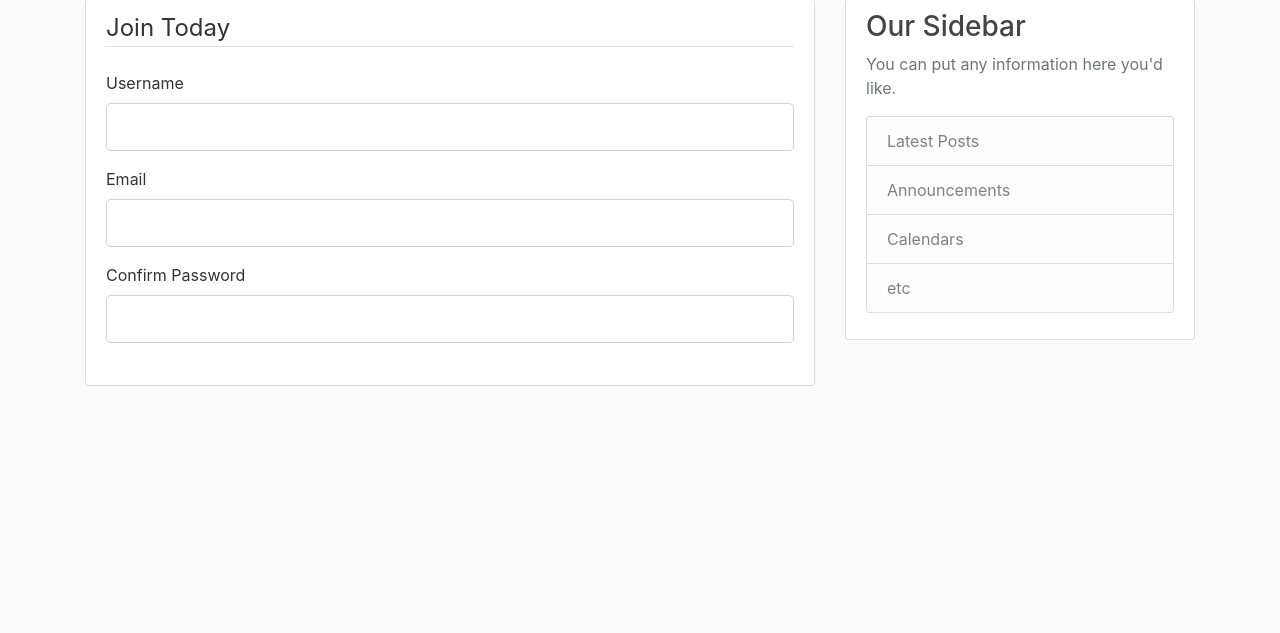
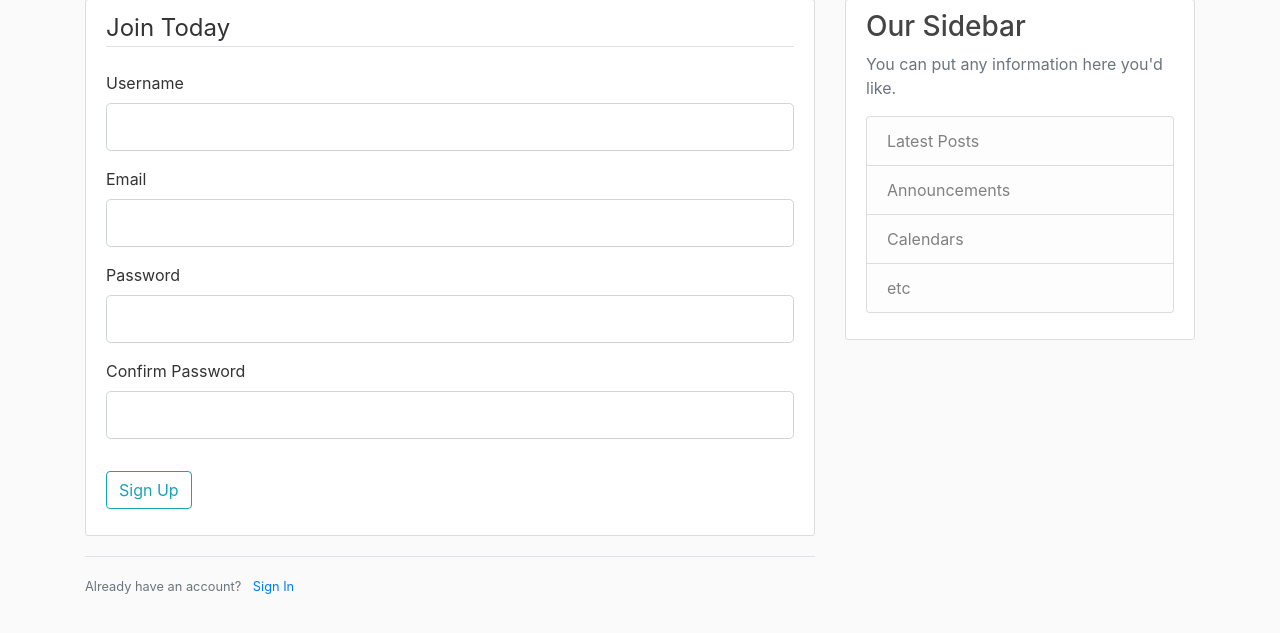
Before and after one commit to danielobembe/SoJourn, a Flask app: page /register in a window 1280 px wide. Shown: the part 81-714 px from the top of the page. Run offline with Flask 2, Linux system fonts and the light colour scheme; some libraries are stand-ins or nearby versions.

Commit message:
Set up registration form and flash messages on layout page

```diff
--- a/sojourn.py
+++ b/sojourn.py
@@ -1,4 +1,6 @@
-from flask import Flask, render_template, url_for
+from flask import (
+    Flask, render_template, url_for, flash, redirect
+)
 from forms import RegistrationForm, LoginForm
 
 app = Flask(__name__)
@@ -27,9 +29,12 @@ def index():
 def about():
     return render_template('about.html', title='About')
 
-@app.route('/register')
+@app.route('/register', methods=['GET', 'POST'])
 def register():
     form = RegistrationForm()
+    if form.validate_on_submit():
+        flash(f'Account created for {form.username.data}!', 'success')
+        return redirect(url_for('index'))
     return render_template('register.html', title='Register', form=form)
 
 @app.route('/login')
--- a/templates/base.html
+++ b/templates/base.html
@@ -43,6 +43,15 @@
       <div class="row">
 
         <div class="col-md-8">
+          {% with messages = get_flashed_messages(with_categories=true) %}
+            {% if messages %}
+              {% for category, message in messages %}
+                <div class="alert alert-{{category}}">
+                  {{message}}
+                </div>
+              {% endfor %}
+            {% endif %}
+          {% endwith %}
           {% block content %}{% endblock %}
         </div>
 
--- a/templates/register.html
+++ b/templates/register.html
@@ -16,10 +16,24 @@
                     {{ form.email(class="form-control form-control-lg")}}
                 </div>
                 <div class="form-group">
+                    {{ form.password.label(class="form-control-label") }}
+                    {{ form.password(class="form-control form-control-lg")}}
+                </div>
+                <div class="form-group">
                     {{ form.confirm_password.label(class="form-control-label") }}
                     {{ form.confirm_password(class="form-control form-control-lg")}}
                 </div>
             </fieldset>
+            <div class="form-group">
+                {{ form.submit(class="btn btn-outline-info") }}
+            </div>
         </form>
     </div>
+    <div class="border-top pt-3">
+        <small class="text-muted">
+            Already have an account? <a class="ml-2" href="{{ url_for('login') }}">
+                Sign In
+            </a>
+        </small>
+    </div>
 {% endblock content %}
```
